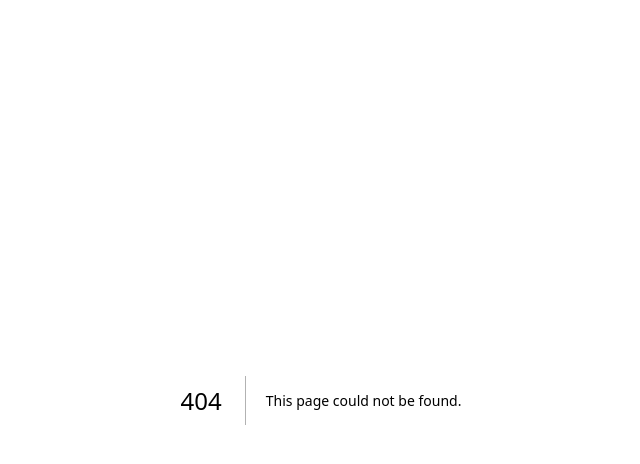
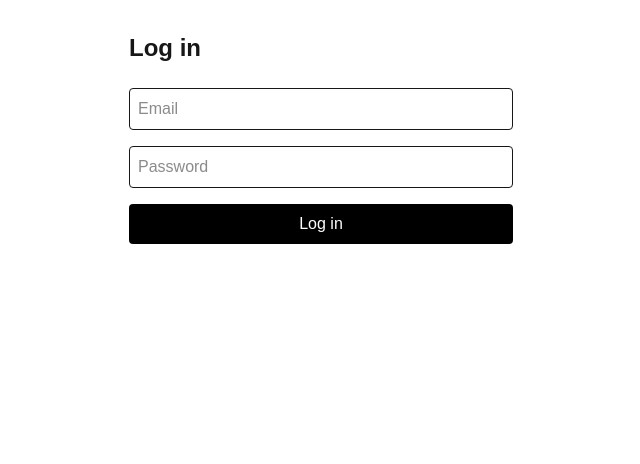
Before and after one commit to jogunji/performance-os, a Next.js app: page /login in a window 1280 px wide. Before the commit this address had no page. Shown: the top 464 px of the page, without its empty margins (319-959 px from the left). Built offline with nearby package versions, Linux system fonts and the light colour scheme; no server answers.

Commit message:
Add Supabase login flow

```diff
--- /dev/null
+++ b/src/app/login/page.tsx
@@ -0,0 +1,64 @@
+'use client'
+
+import { useState } from 'react'
+import { supabase } from '@/lib/supabase'
+
+export default function LoginPage() {
+  const [email, setEmail] = useState('')
+  const [password, setPassword] = useState('')
+  const [message, setMessage] = useState('')
+  const [loading, setLoading] = useState(false)
+
+  async function handleLogin(event: React.FormEvent<HTMLFormElement>) {
+    event.preventDefault()
+    setLoading(true)
+    setMessage('')
+
+    const { error } = await supabase.auth.signInWithPassword({
+      email,
+      password,
+    })
+
+    if (error) {
+      setMessage(error.message)
+    } else {
+      setMessage('Login successful.')
+    }
+
+    setLoading(false)
+  }
+
+  return (
+    <main className="mx-auto max-w-md p-8">
+      <h1 className="mb-6 text-2xl font-bold">Log in</h1>
+
+      <form onSubmit={handleLogin} className="space-y-4">
+        <input
+          className="w-full rounded border p-2"
+          type="email"
+          placeholder="Email"
+          value={email}
+          onChange={(event) => setEmail(event.target.value)}
+        />
+
+        <input
+          className="w-full rounded border p-2"
+          type="password"
+          placeholder="Password"
+          value={password}
+          onChange={(event) => setPassword(event.target.value)}
+        />
+
+        <button
+          className="w-full rounded bg-black p-2 text-white disabled:opacity-50"
+          type="submit"
+          disabled={loading}
+        >
+          {loading ? 'Logging in...' : 'Log in'}
+        </button>
+      </form>
+
+      {message && <p className="mt-4">{message}</p>}
+    </main>
+  )
+}
```
